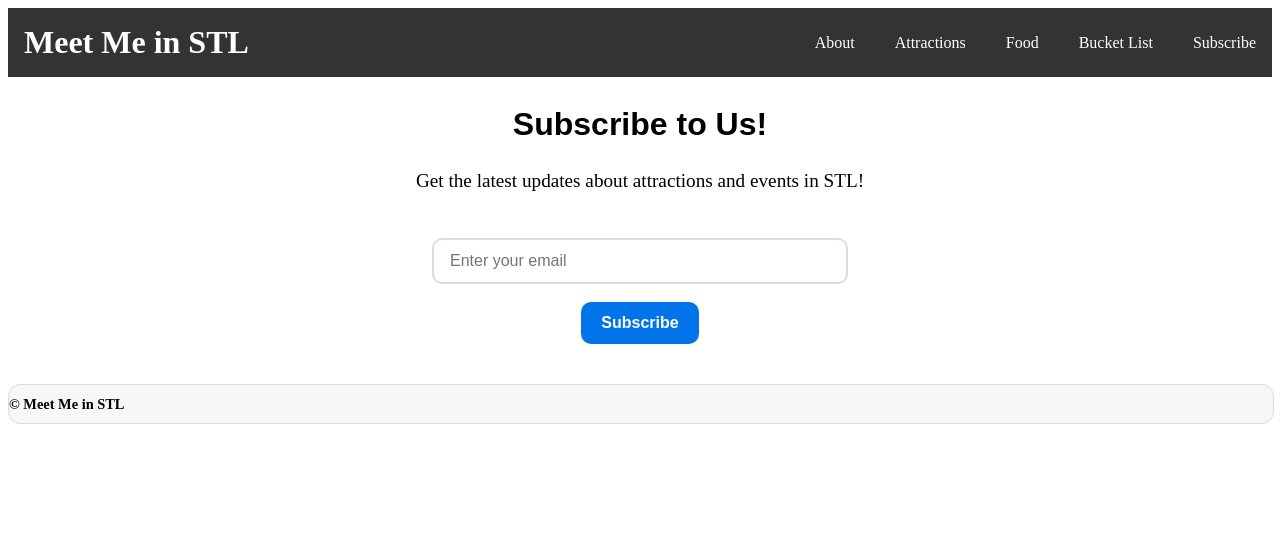
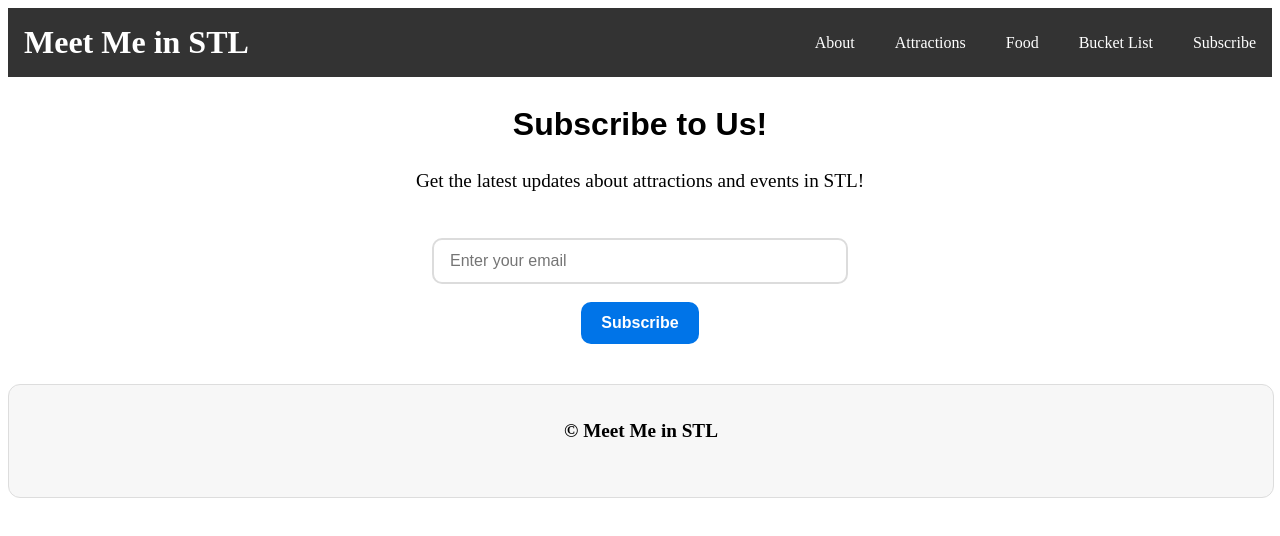
Before and after one commit to awigand8/unit-1-final-project-aidan-w, a React (Vite) app in the folder unit1-final-project/: page /subscribe in a window 1280 px wide. Shown: the top 536 px of the page. Built offline with nearby package versions, Linux system fonts and the light colour scheme.

Commit message:
fixed bug in <p> and changed copyright css

```diff
--- a/unit1-final-project/src/components/Copyright.jsx
+++ b/unit1-final-project/src/components/Copyright.jsx
@@ -2,9 +2,9 @@ function Copyright() {
 
   return (
     <footer style={styles.footer}>
-      <p1 style={styles.text}>
+      <p style={styles.text}>
         © Meet Me in STL
-      </p1>
+      </p>
     </footer>
   );
 }
@@ -15,11 +15,13 @@ const styles = {
     padding: "10px 0",
     marginTop: "40px",
     width: "100%",
-    fontWeight: "600"
+    fontWeight: "600",
+    textAlign: "center",
   },
   text: {
-    margin: 0,
-    fontSize: "0.9rem",
+    margin: "20px auto 40px",
+    fontSize: "1.2rem",
+    textAlign: "center",
   },
 };
 
```
